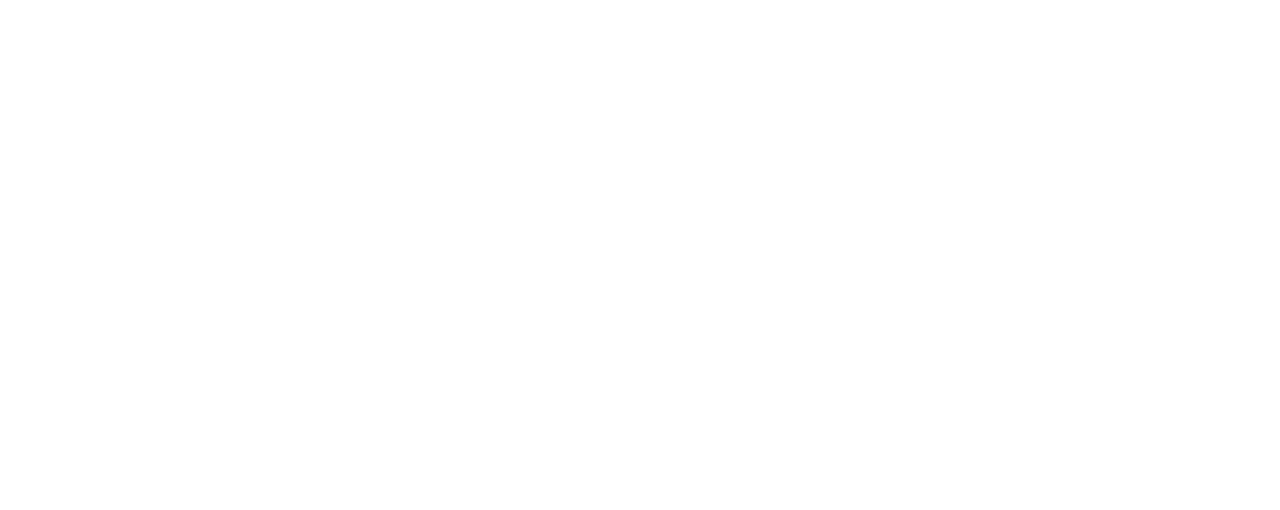
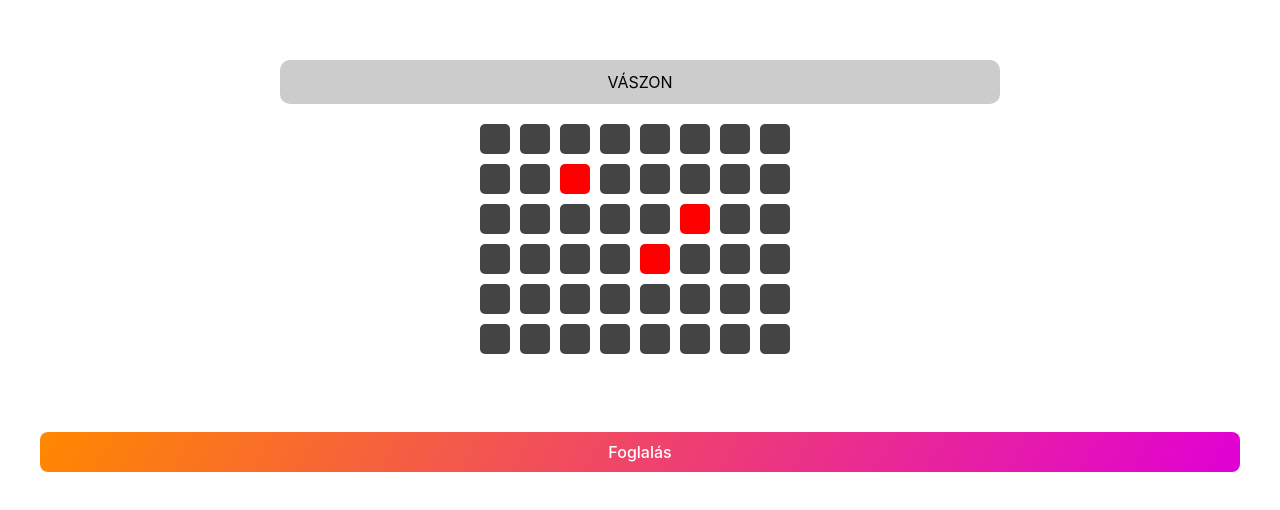
Before and after one commit to Sipsup0/baro_cinema_frontend, a React (Vite) app: page /seats/1 in a window 1280 px wide. Before the commit this address had no page. Shown: the part 162-672 px from the top of the page. Built offline with nearby package versions, Linux system fonts and the light colour scheme.

Commit message:
seat jsx and css created and home page updated

```diff
--- a/src/components/Movie.jsx
+++ b/src/components/Movie.jsx
@@ -1,7 +1,9 @@
 import { useEffect, useState } from "react"
 import { useNavigate } from "react-router-dom"
 import NavBar from "./NavBar"
-import "../pages/Movie.css"
+import "../pages/Seats.css"
+
+navigate("/Seats/" + movie.id)
 
 export default function Movie({ user, onLogout, }) {
 
@@ -45,7 +47,7 @@
             <NavBar />
 
             <div className="movies-container" style={{
-                width: "100%"
+
             }}>
                 {movies.map((movie, i) => (
                     <div
--- a/src/main.jsx
+++ b/src/main.jsx
@@ -7,6 +7,7 @@
 import Login from './pages/Login'
 import Home from './pages/Home'
 import Admin from './pages/Admin'
+import Seats from "./pages/Seats"
 
 createRoot(document.getElementById('root')).render(
   <StrictMode>
@@ -16,6 +17,7 @@
         <Route path='/register' element={<Registration/>} />
         <Route path='/login' element={<Login/>} />
         <Route path='/admin' element={<Admin/>} />
+        <Route path="/seats/:id" element={<Seats />} />
       </Routes>
     </BrowserRouter>
 
--- a/src/pages/Home.css
+++ b/src/pages/Home.css
@@ -52,9 +52,9 @@
 }
 
 .images {
-    flex: 1;
     display: flex;
-    flex-wrap: wrap;
+    flex-direction: column;
+
     gap: 20px;
     justify-content: center;
   }
@@ -65,6 +65,7 @@
     align-items: center;
     cursor: pointer;
 }
+
 
 /* Alap (desktop) */
 .movie-img {
@@ -171,3 +172,13 @@
 .demo:hover {
     opacity: 1;
 }
+
+.wrapper {
+    max-width: 250px;   /* állítsd 800–1200 között */
+    margin: 0 auto;     /* középre */
+    display: flex;
+    flex-direction: column;
+
+    gap: 20px;
+    justify-content: center;
+  }
--- a/src/pages/Home.jsx
+++ b/src/pages/Home.jsx
@@ -99,13 +99,14 @@
 
                 <button onClick={prevSlide}>❮</button>
 
-                <div className="images">
+                <div  className="wrapper ">
+                    <div className="images ">
 
                         {movies
                             .slice(startIndex, startIndex + visibleCount)
                             .map((movie, i) => (
 
-                        <div
+                                <div className=""
                                     key={movie.id || movie._id || i}
                                     onClick={() => navigate("/movie/" + (movie.id || movie._id))}
                                 >
@@ -125,6 +126,7 @@
                             ))}
 
                     </div>
+                </div>
 
                 <button onClick={nextSlide}>❯</button>
 
--- /dev/null
+++ b/src/pages/Seats.css
@@ -0,0 +1,61 @@
+.booking-container {
+    text-align: center;
+    color: white;
+    padding: 40px;
+  }
+
+  .screen {
+    margin: 20px auto;
+    width: 60%;
+    padding: 10px;
+    background: #ccc;
+    color: black;
+    border-radius: 10px;
+  }
+
+  .seats {
+    display: flex;
+    flex-direction: column;
+    gap: 10px;
+    align-items: center;
+  }
+
+  .row {
+    display: flex;
+    gap: 10px;
+  }
+
+  .seat {
+    width: 30px;
+    height: 30px;
+    background: #444;
+    border-radius: 5px;
+    cursor: pointer;
+    transition: 0.2s;
+  }
+
+  .seat:hover {
+    transform: scale(1.1);
+  }
+
+  .seat.selected {
+    background: #ff8800;
+  }
+
+  .seat.reserved {
+    background: red;
+    cursor: not-allowed;
+  }
+
+  .summary {
+    margin-top: 30px;
+  }
+
+  button {
+    padding: 10px 20px;
+    background: linear-gradient(120deg,#ff8800,#e000d5);
+    border: none;
+    border-radius: 8px;
+    color: white;
+    cursor: pointer;
+  }
--- /dev/null
+++ b/src/pages/Seats.jsx
@@ -0,0 +1,64 @@
+import { useState } from "react"
+import "../pages/Seats.css"
+
+export default function Seats() {
+
+    const rows = 6
+    const cols = 8
+
+    const [selectedSeats, setSelectedSeats] = useState([])
+
+    // fake foglalt helyek (backend később)
+    const reservedSeats = ["1-2", "2-5", "3-4"]
+
+    function toggleSeat(row, col) {
+        const seatId = `${row}-${col}`
+
+        if (reservedSeats.includes(seatId)) return
+
+        if (selectedSeats.includes(seatId)) {
+            setSelectedSeats(selectedSeats.filter(s => s !== seatId))
+        } else {
+            setSelectedSeats([...selectedSeats, seatId])
+        }
+    }
+
+    return (
+        <div className="booking-container">
+
+            <h2>Válassz helyet</h2>
+
+            <div className="screen">VÁSZON</div>
+
+            <div className="seats">
+                {[...Array(rows)].map((_, row) => (
+                    <div key={row} className="row">
+                        {[...Array(cols)].map((_, col) => {
+                            const seatId = `${row}-${col}`
+
+                            const isReserved = reservedSeats.includes(seatId)
+                            const isSelected = selectedSeats.includes(seatId)
+
+                            return (
+                                <div
+                                    key={col}
+                                    className={`seat
+                                        ${isReserved ? "reserved" : ""}
+                                        ${isSelected ? "selected" : ""}`}
+                                    onClick={() => toggleSeat(row, col)}
+                                />
+                            )
+                        })}
+                    </div>
+                ))}
+            </div>
+
+            <div className="summary">
+                <p>Kiválasztott helyek: {selectedSeats.length}</p>
+                <p>Összeg: {selectedSeats.length * 2500} Ft</p>
+                <button>Foglalás</button>
+            </div>
+
+        </div>
+    )
+}
```
Lines whose indentation alone changed are shown as unchanged.
